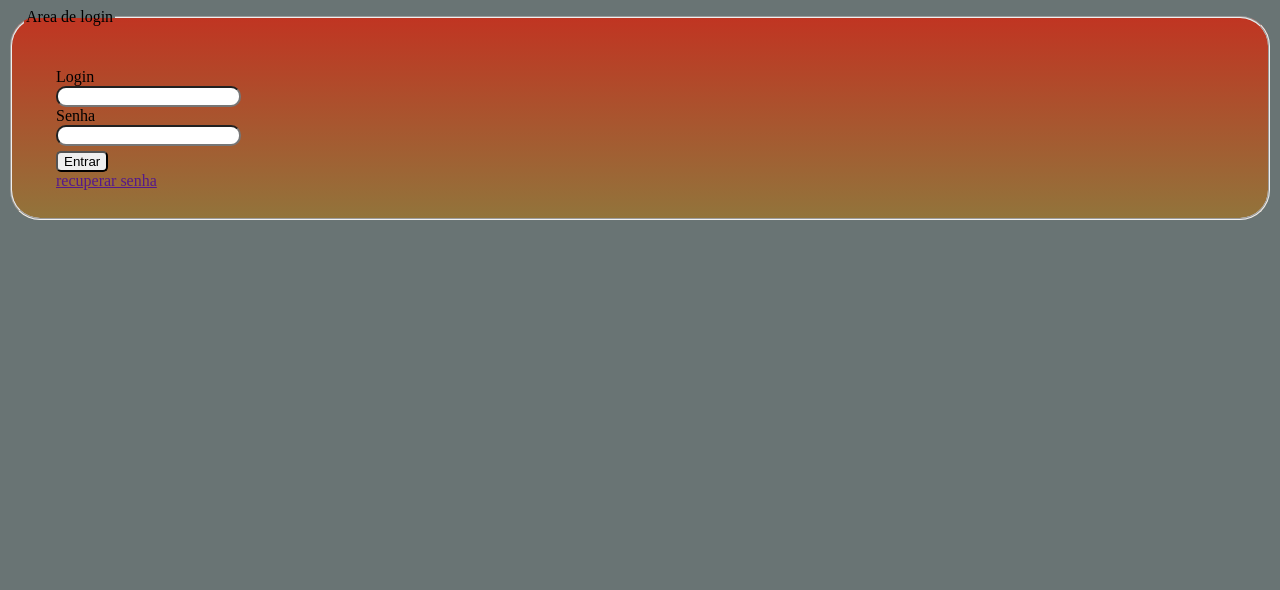
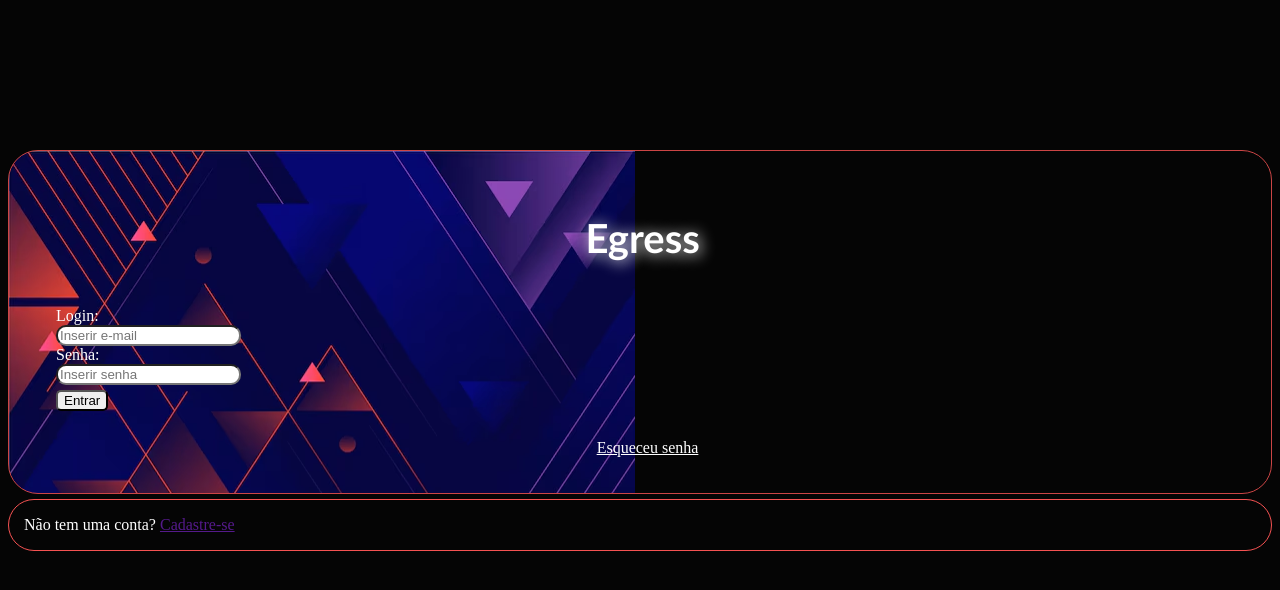
Before and after one commit to BerghFreitas/site, a plain HTML site: page telaLogin.html in a window 1280 px wide. Drawn offline with Linux system fonts and the light colour scheme.

Commit message:
ux do login

```diff
--- a/telaLogin.css
+++ b/telaLogin.css
@@ -1,21 +1,44 @@
 body{
-    background-color: rgb(105, 116, 116);
+    background-color: rgb(5, 5, 5);
 
 }
-fieldset{
+ #areaLogin{
     white-space: pre;
     border-radius: 30px;
-    background-image: linear-gradient(rgb(192, 53, 34), rgb(146, 116, 59));
+    background-image: url(geometric\ gradiente.avif);
     background-repeat: no-repeat;
-
-
+    margin-top: 150px;
+    border: 1px solid rgb(204, 69, 69);
 
 }
+
 input{
-    border-radius: 10px;
+    border-radius: 10px
 }
-button{
+#entrarTelaLogin{
     border-radius: 5px;
     margin-top: 5px;
 
 }
+#nomeRedeSocialLogin{
+    text-align: center;
+    font-family: 'Trebuchet MS', 'Lucida Sans Unicode', 'Lucida Grande', 'Lucida Sans', Arial, sans-serif;
+    text-shadow: 2px 2px 15px;
+    font-size: 40px;
+    color: white;
+}
+
+div {
+    border: 1px solid rgb(245, 82, 82);
+    margin-top: 5px;
+    border-radius: 30px;
+    padding-left: 15px;
+    color: white;
+
+}
+#esqueceuSenha {
+    display: block;
+    text-align: center;
+    margin-top: 10px;
+    color: white;
+}
--- a/telaLogin.html
+++ b/telaLogin.html
@@ -1,5 +1,5 @@
 <!DOCTYPE html>
-<html lang="en">
+<html lang="pt-br">
 <head>
     <meta charset="UTF-8">
     <meta name="viewport" content="width=device-width, initial-scale=1.0">
@@ -7,19 +7,18 @@
     <link rel="stylesheet" href="telaLogin.css">
 </head>
 <body>
-<section id="areaLogin">
-    <span >
-    <fieldset>
-        <legend>Area de login</legend>
-        <label for="inserirLoguin">Login </label>
-        <input type="text" id="inserirLoguin">
-        <label for="inserirSenha">Senha </label>
-        <input type="text" id="inserirSenha">
-        <button>Entrar</button>
-        <a href="">recuperar senha</a>
-    </fieldset>
-    </span>
-</section>
 
+    <div id="areaLogin">
+        <h1 id="nomeRedeSocialLogin">Egress </h1>
+        <label for="inserirLoguin">Login: </label>
+        <input type="text" id="inserirLoguin" placeholder="Inserir e-mail">
+        <label for="inserirSenha">Senha: </label>
+        <input type="text" id="inserirSenha" placeholder="Inserir senha">
+        <input type="submit" value="Entrar" id="entrarTelaLogin">
+        <a href="" id="esqueceuSenha">Esqueceu senha</a>
+    </div>
+    <div>
+        <p>Não tem uma conta? <a href="">Cadastre-se</a></p>
+    </div>
 </body>
 </html>
```
Also changed, not shown: geometric gradiente.avif (added).
